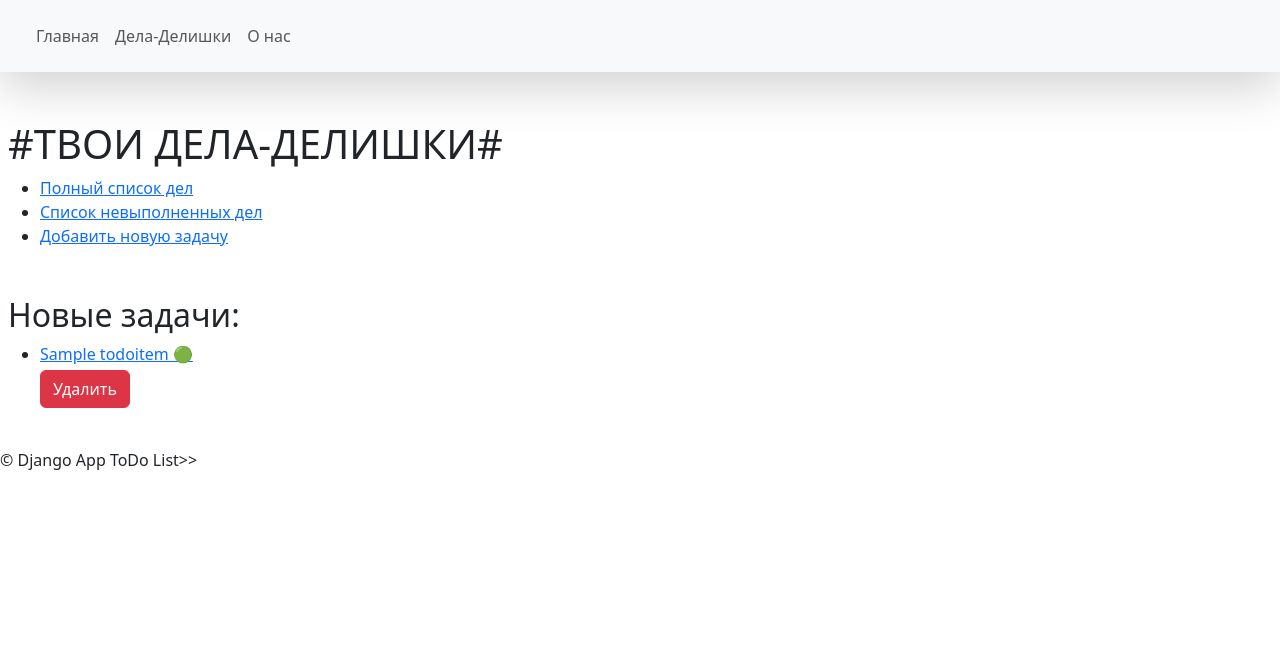
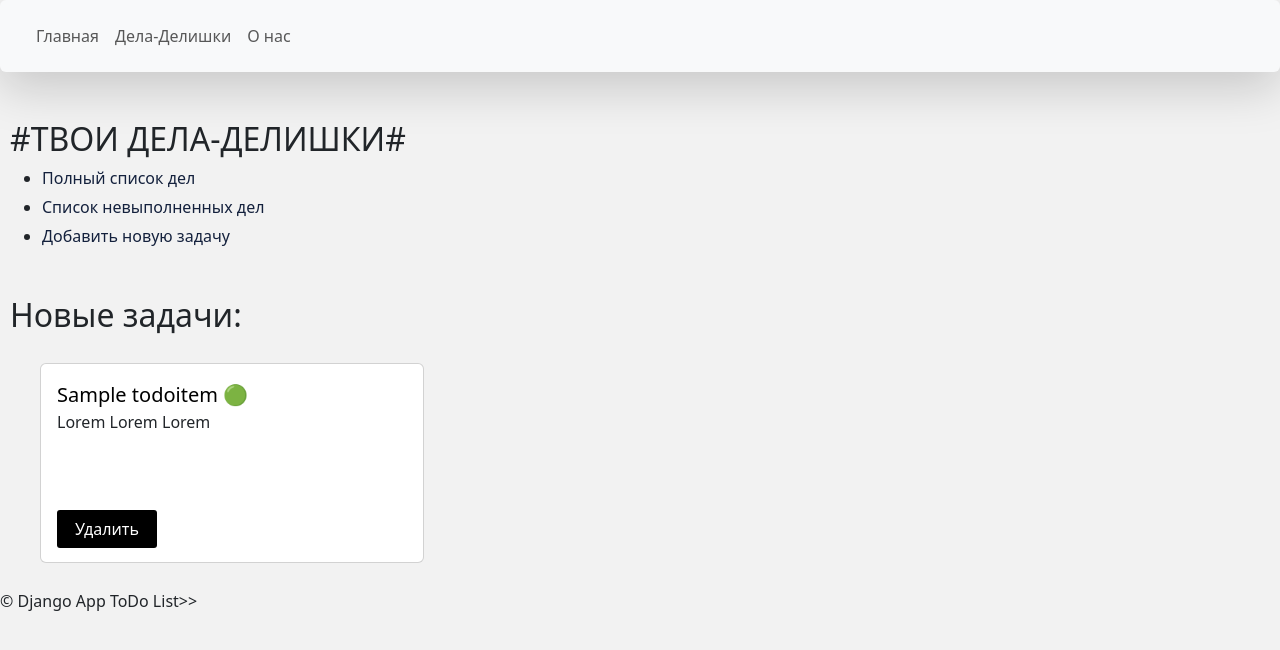
Before and after one commit to TiredOptimist/first-django-project, a Django app: page /todos/ in a window 1280 px wide. Shown: the top 650 px of the page. Run offline with Django 5.2, Linux system fonts and the light colour scheme; tables that the repository leaves empty hold one stand-in row (values such as "Sample post").

Commit message:
"i not be dezigned"

```diff
--- a/first/static/style.css
+++ b/first/static/style.css
@@ -1,9 +1,117 @@
 /* static/style.css */
 
-body {
+/*main*/
+body{
+    overflow-x: hidden;
     background-color: #f2f2f2;
 }
 
-h1 {
-    color: #00698f;
+#text-main{
+    padding-bottom: 10px;
 }
+
+#btn{
+    background-color: #FCA311;
+    color: #FFFFFF;
+    width: 18%;
+    margin-left: auto;
+    margin-right: auto;
+    height: 20%;
+    display: flex;
+    justify-content: center;
+    align-items: center;
+    border-radius: 7px;
+    cursor: pointer;
+    transition:all 0.15s;
+}
+
+#btn:hover{
+    background-color: #fca211c2;
+}
+
+#btn a{
+    text-decoration: none;
+    color: #fff
+}
+
+.todo_list li{
+    margin-bottom: 5px;
+}
+
+/*todo_list:index*/
+
+#container{
+    margin-left: 10px;
+}
+
+.todo_list a{
+    text-decoration: none;
+    color: #14213D;
+}
+
+
+.last_todo a{
+    text-decoration: none;
+    color: #14213D;
+}
+
+#btn_delete{
+    background-color: black;
+    color: white;
+    margin-top: 7px;
+    width: 120px;
+    margin-bottom: 15px;
+    border-radius: 3px;
+    transition: all 0.2s ease-out;
+}
+
+#btn_delete:hover{
+    background-color: rgb(255, 24, 20) ;
+}
+
+/*add_todo*/
+
+#id_title{
+    margin-top: 50px;
+    width: 500px;
+    height: 40px;
+    border: 1px solid rgb(225, 225, 225);
+    border-radius: 3px;
+}
+
+.container #btn{
+    width: 150px;
+}
+
+/*components todo*/
+
+.cont{
+    margin-left: 30px;
+    margin-right: 40px;
+    margin-bottom: 20px;
+}
+
+.card{
+    margin-top: 20px;
+    margin-bottom: 6px;
+    height: 200px;
+}
+
+.card-body a{
+    text-decoration: none;
+    color: #000;
+    font-size: 20px;
+}
+
+.card-body #btn_delete{
+    width: 100px;
+    justify-content: start;
+    margin-top: 60px;
+}
+
+/* biography */
+
+.bio_image img{
+    width: 400px;
+    height: 500px;
+}
--- a/first/templates/base.html
+++ b/first/templates/base.html
@@ -3,17 +3,15 @@
 <head>
   <meta charset="UTF-8">
   <link href="https://cdn.jsdelivr.net/npm/bootstrap@5.3.3/dist/css/bootstrap.min.css" rel="stylesheet" integrity="sha384-QWTKZyjpPEjISv5WaRU9OFeRpok6YctnYmDr5pNlyT2bRjXh0JMhjY6hW+ALEwIH" crossorigin="anonymous">
+  {% load static %}
+  <link rel="stylesheet" type="text/css" href="{% static 'style.css' %}">
   <title>
     {% block title %}
       Base Title
     {% endblock title %}
   </title>
 </head>
-<style>
-  body{
-    overflow-x: hidden;
-  }
-</style>
+
 <body>
 {% include 'components/navbar.html' %}
   {% block body %}
--- a/first/templates/components/navbar.html
+++ b/first/templates/components/navbar.html
@@ -1,4 +1,4 @@
-<nav class="navbar navbar-expand-sm navbar-light shadow-lg p-3 mb-5 bg-body-tertiary rpunded">
+<nav class="navbar navbar-expand-sm navbar-light shadow-lg p-3 mb-5 bg-body-tertiary rounded ">
   <div class="container-fluid">
     <div class="navbar-nav">
       <a class="nav-link" aria-current="page" href="{% url 'index' %}">Главная</a>
--- a/first/todo_list/templates/todo_list/add_todo_item.html
+++ b/first/todo_list/templates/todo_list/add_todo_item.html
@@ -10,16 +10,16 @@
               <div class="main">
                   <h1>Создай новую причину твоей лени!</h1>
               </div>
-            <form method="post" >
+            <form method="post" id="form">
                 {% csrf_token %}
                 <div class="form-group">
                     {{ form.as_p }}
                 </div>
-                <button type="submit" class="btn btn-warning">Добавить задачу</button>
+                <button type="submit" class="btn btn-reg" id="btn">Добавить задачу</button>
             </form>
         </div>
         <div class="prev mb-1">
-            <a class="btn btn-warning m-2" href="{% url 'todo_list:index' %}">Назад</a>
+            <a class="btn m-2" href="{% url 'todo_list:index' %}">Назад</a>
         </div>
     </div>
 {% endblock body %}
--- a/first/todo_list/templates/todo_list/components/todo_items_list.html
+++ b/first/todo_list/templates/todo_list/components/todo_items_list.html
@@ -1,6 +1,10 @@
-<ul>
+<div class="cont">
+  <div class="row">
     {% for todo_item in object_list %}
-    	<li>
+    <div class="col-4">
+      <div class="card">
+        <img src="" alt="" class="card-img-top">
+        <div class="card-body">
           <a href="{% url 'todo_list:detail' pk=todo_item.pk %}">
             {{ todo_item.title }}
             {% if todo_item.done %}
@@ -10,12 +14,15 @@
             {% endif %}
           </a>
           {% if todo_item.id %}
+          <p class="card-text">Lorem Lorem Lorem</p>
           <form action="{% url 'todo_list:delete_todo' todo_item.id %}" method="post">
             {% csrf_token %}
-          <button type="submit" class="btn btn-danger mt-1 mb-3">Удалить</button>
+            <button type="submit" class="btn" id="btn_delete">Удалить</button>
           </form>
           {% endif %}
-      </li>
+        </div>
+      </div>
+    </div>
     {% endfor %}
-
-  </ul>
+  </div>
+</div>
--- a/first/todo_list/templates/todo_list/index.html
+++ b/first/todo_list/templates/todo_list/index.html
@@ -6,11 +6,10 @@
 
 {% block body %}
 
-  <div class="mb-4">
-    <div class="content m-2">
-
+  <div id="container">
+    <div id="content">
       <div class="todo_list mb-5">
-              <h1>#ТВОИ ДЕЛА-ДЕЛИШКИ#</h1>
+        <h2>#ТВОИ ДЕЛА-ДЕЛИШКИ#</h2>
         <ul>
           <li><a href="{% url 'todo_list:list' %}">Полный список дел</a></li>
           <li><a href="{% url 'todo_list:done' %}">Список невыполненных дел</a></li>
@@ -19,8 +18,8 @@
       </div>
 
       <div class="last_todo">
-              <h2>Новые задачи:</h2>
-      {% include 'todo_list/components/todo_items_list.html' %}
+        <h2>Новые задачи:</h2>
+        {% include 'todo_list/components/todo_items_list.html' %}
       </div>
     </div>
   </div>
--- a/first/todo_list/templates/todo_list/todoitem_detail.html
+++ b/first/todo_list/templates/todo_list/todoitem_detail.html
@@ -11,6 +11,6 @@
     <div>Статус: <strong>{{ object.done }}</strong></div>
   </div>
 <div class="prev mb-1">
-  <a class="btn btn-warning m-2" href="{% url 'todo_list:index' %}">Назад</a>
+  <a class="btn m-2" href="{% url 'todo_list:index' %}">Назад</a>
 </div>
 {% endblock body %}
--- a/first/todo_list/templates/todo_list/todoitem_list.html
+++ b/first/todo_list/templates/todo_list/todoitem_list.html
@@ -12,6 +12,6 @@
     </div>
   </div>
 <div class="prev mb-1">
-  <a class="btn btn-warning m-2" href="{% url 'todo_list:index' %}">Назад</a>
+  <a class="btn m-2" href="{% url 'todo_list:index' %}">Назад</a>
 </div>
 {% endblock body %}
```
Also changed, not shown: first/templates/biography.html (+16 -3 lines), first/templates/index.html (+10 -5 lines). Lines whose indentation alone changed are shown as unchanged.
